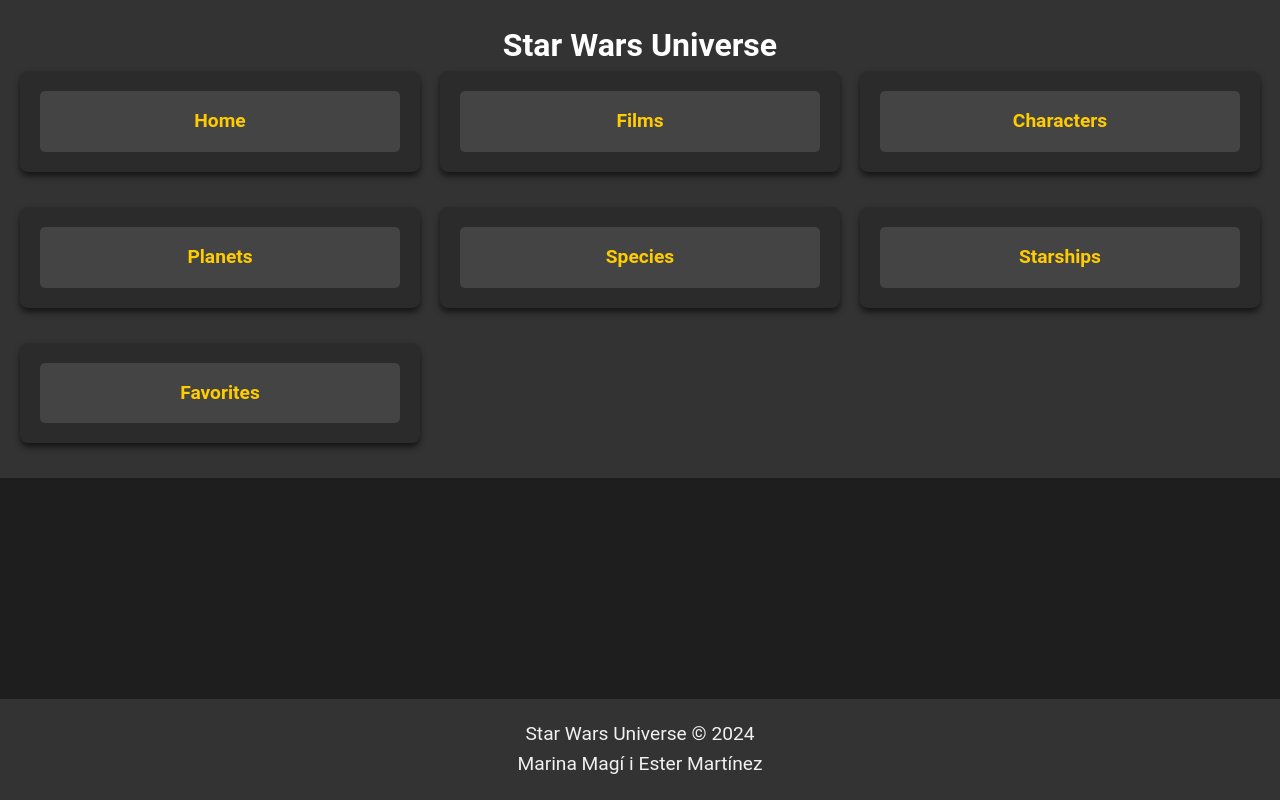
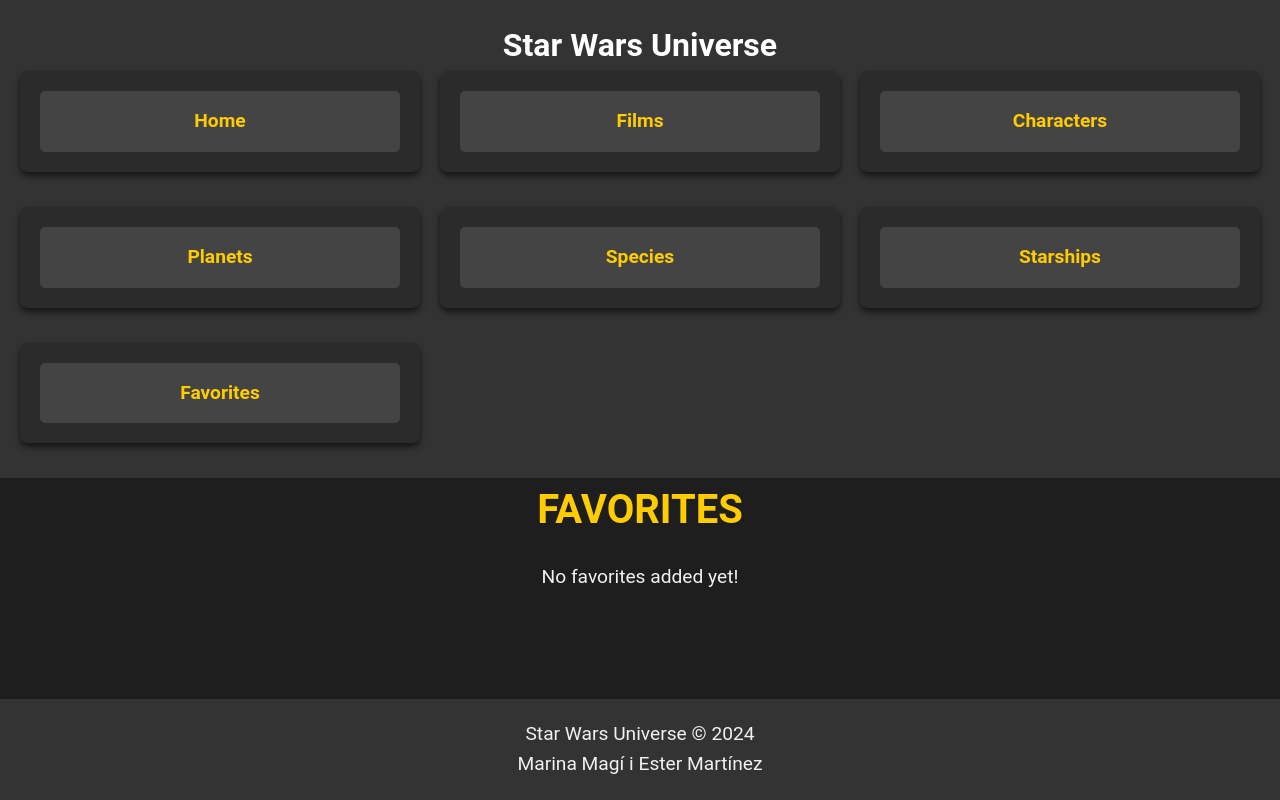
Before and after one commit to esterescote/ProjectePrograSW, a React (Create React App) app in the folder star-wars-app/: page /favorites in a window 1280 px wide. Built offline with nearby package versions, Linux system fonts and the light colour scheme.

Commit message:
favoritos de films

```diff
--- a/star-wars-app/src/App.js
+++ b/star-wars-app/src/App.js
@@ -11,14 +11,7 @@
 import Planets from './pages/Planets';
 import Species from './pages/Species';
 import Starships from './pages/Starships';
-//import Favorites from './pages/Favorites';
-
-ReactDOM.render(
-  <FavoritesProvider>
-      <App />
-  </FavoritesProvider>,
-  document.getElementById('root')
-);
+import Favorites from './components/Favorites';
 
 function App()
 {
@@ -33,6 +26,7 @@
         <Route path="/planets" element={<Planets />} />
         <Route path="/species" element={<Species />} />
         <Route path="/starships" element={<Starships />} />
+        <Route path="/favorites" element={<Favorites />} />
       </Routes>
       <Footer />
     </Router>
--- a/star-wars-app/src/pages/Favorites.js
+++ b/star-wars-app/src/components/Favorites.js
@@ -1,5 +1,5 @@
 import React, { useContext } from 'react';
-import { FavoritesContext } from '../FavoritesContext';
+import { FavoritesContext } from '../context/FavoritesContext';
 
 function Favorites() {
   const { favorites, toggleFavorite } = useContext(FavoritesContext);
```
